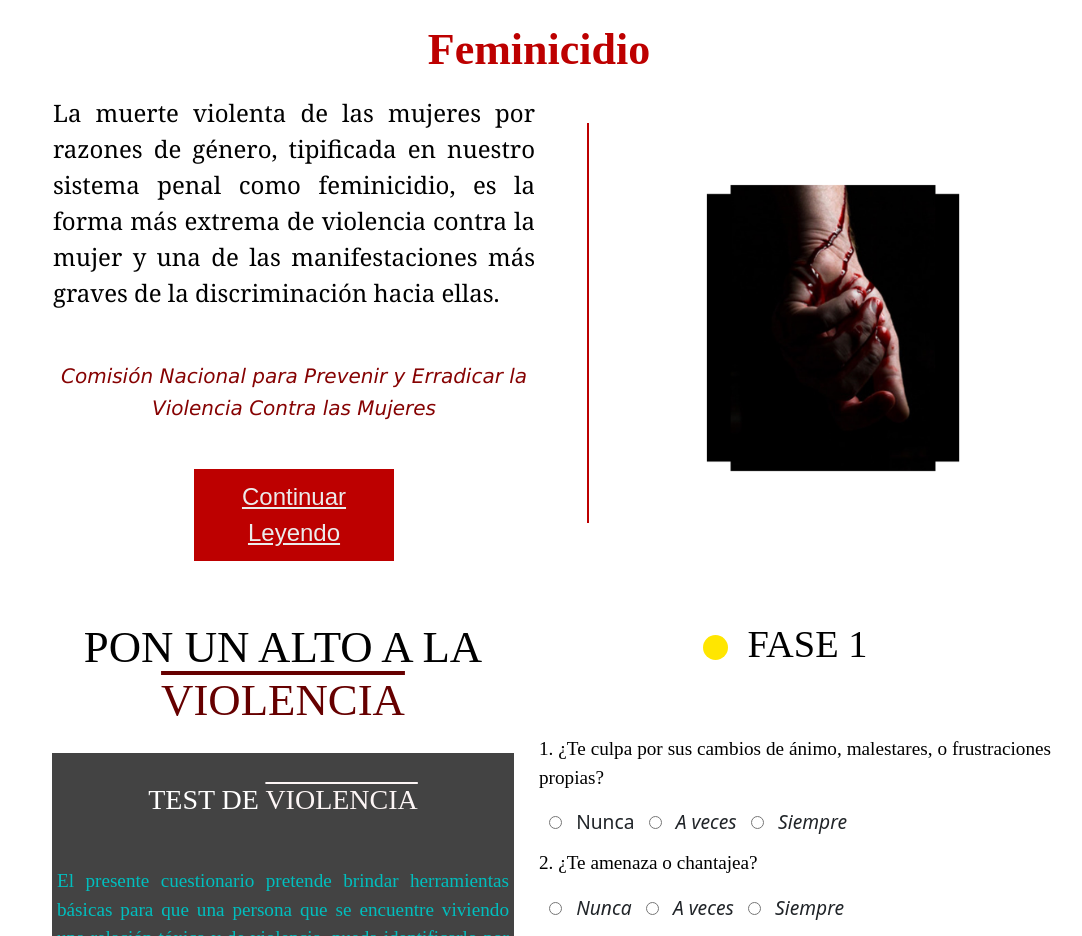
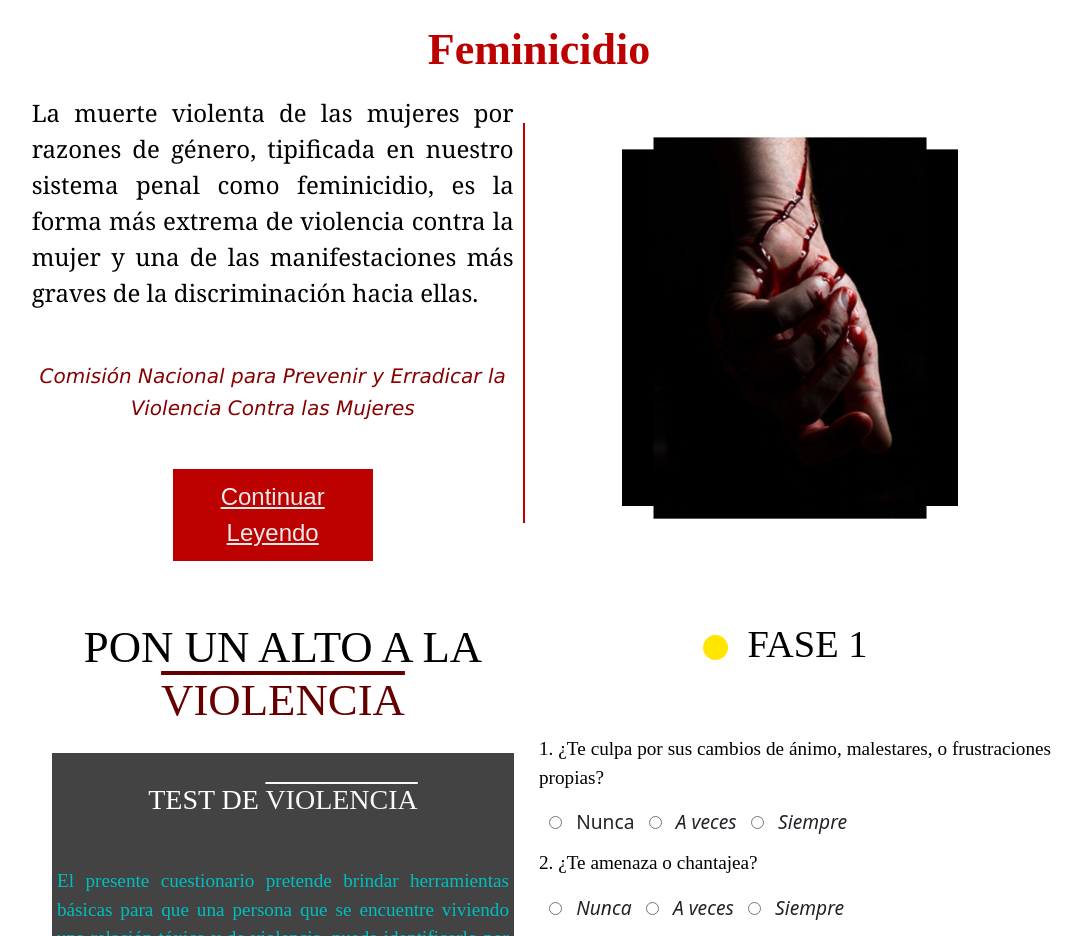
Before and after one commit to Lorena4939/Lorena4939-MWT1A7_LGAMVLV, a plain HTML site: page index.html in a window 1280 px wide. Shown: the part 3340-4276 px from the top of the page, without its empty margins (101-1183 px from the left). Drawn offline with nearby package versions, Linux system fonts and the light colour scheme; a web font is replaced by a local one.

Commit message:
Update style.css

```diff
--- a/css/style.css
+++ b/css/style.css
@@ -387,7 +387,7 @@ body {
 .img-parrafo-fem {
     width: auto;
     height: auto;
-    max-width: 30vmax;
+    max-width: 40vmax;
 }
 
 .img-carusel {
```
